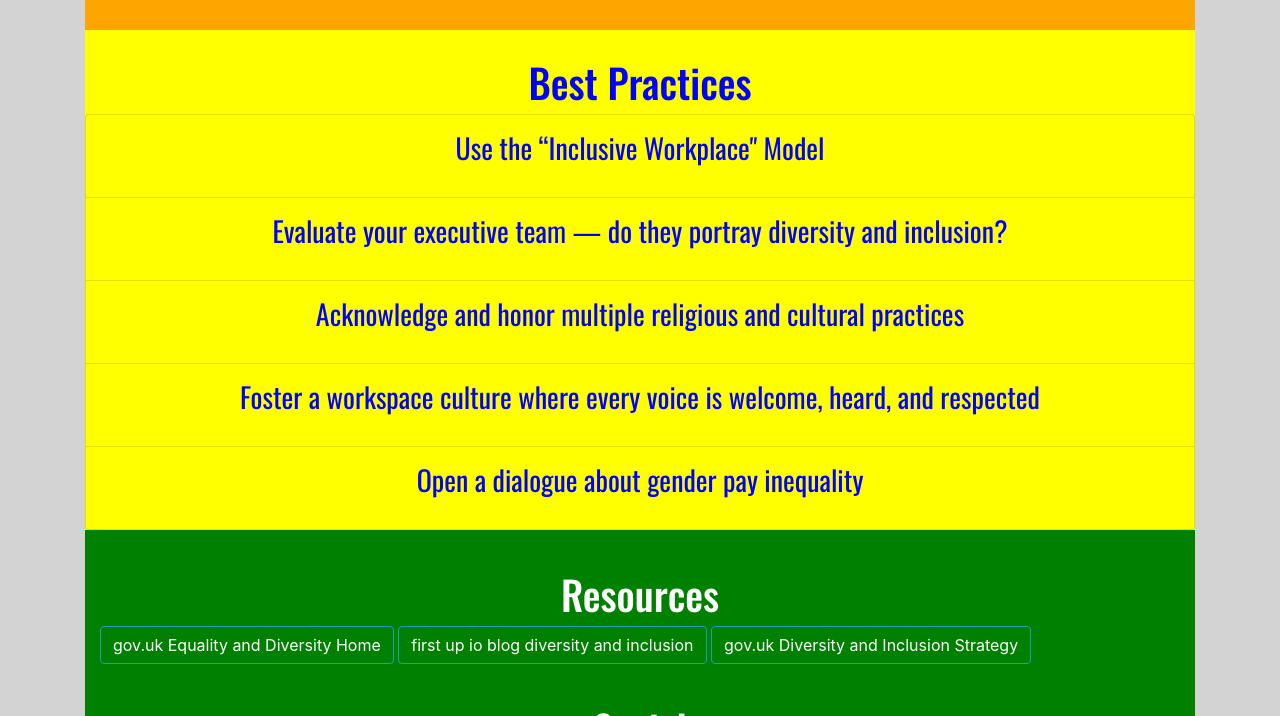
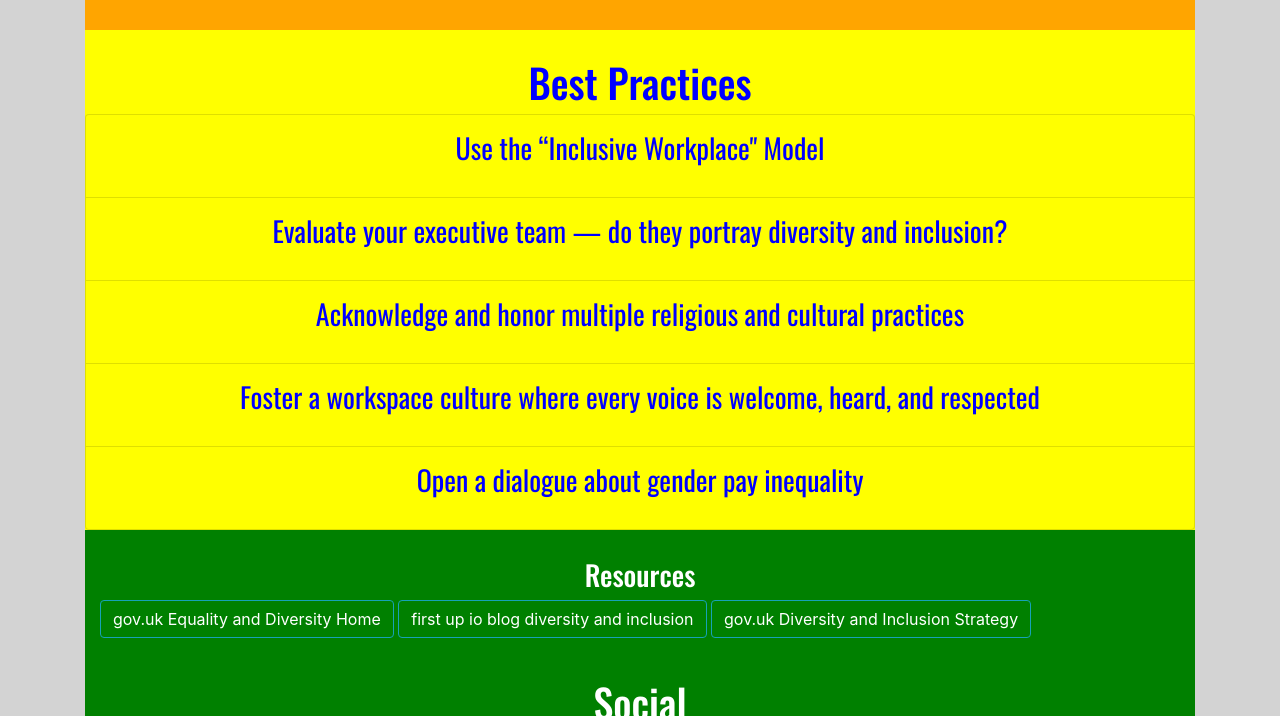
Before and after one commit to 6cwk5nut/Individual-Assessment-Assignment, a plain HTML site: page index.html in a window 1280 px wide. Shown: the part 892-1608 px from the top of the page. Drawn offline with nearby package versions, Linux system fonts and the light colour scheme.

Commit message:
Update style.css

```diff
--- a/assets/css/style.css
+++ b/assets/css/style.css
@@ -106,7 +106,7 @@ body {
 font-family: Oswald, sans-serif;
 text-align: center;
 padding-top: 1em;
-text-size:28px;}
+font-size:28px;}
 
 .general-sub {
     color:white;
```
